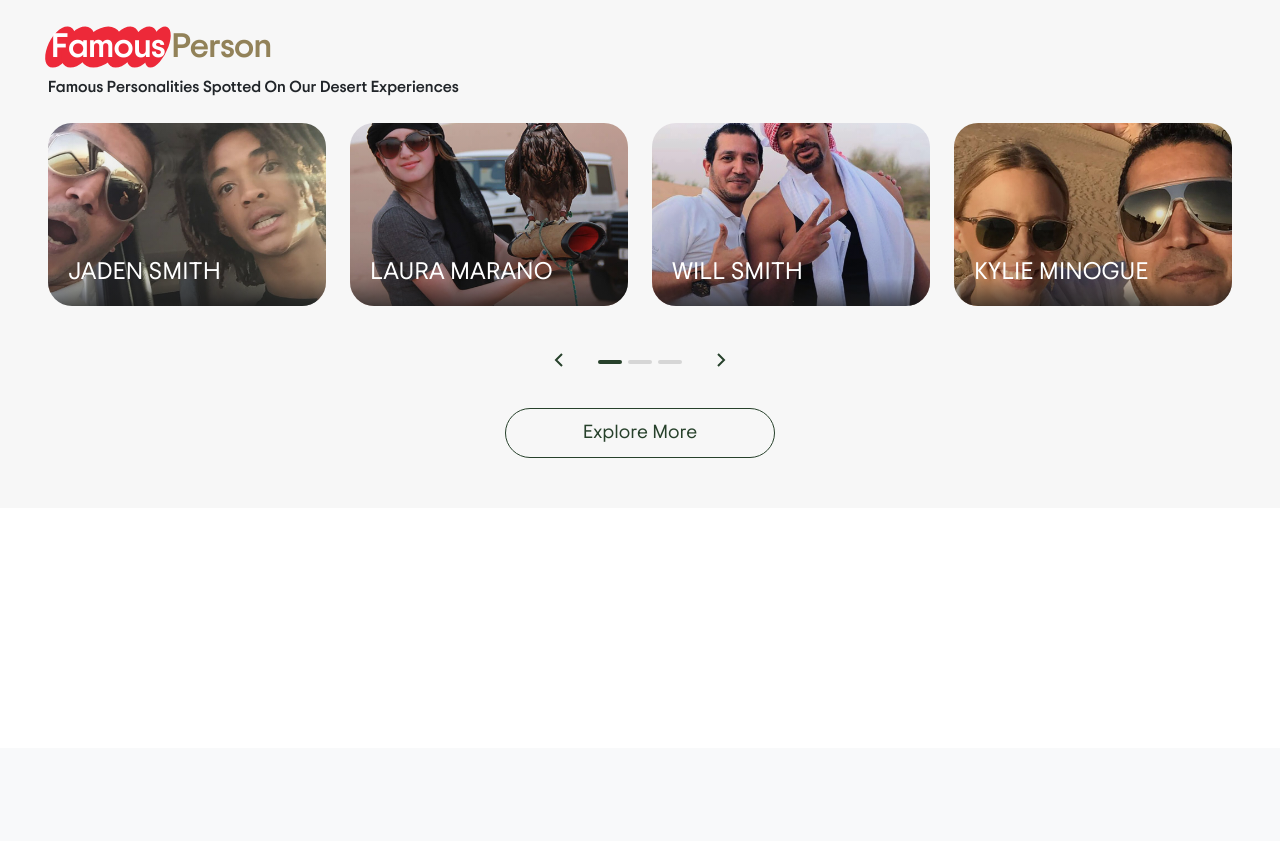
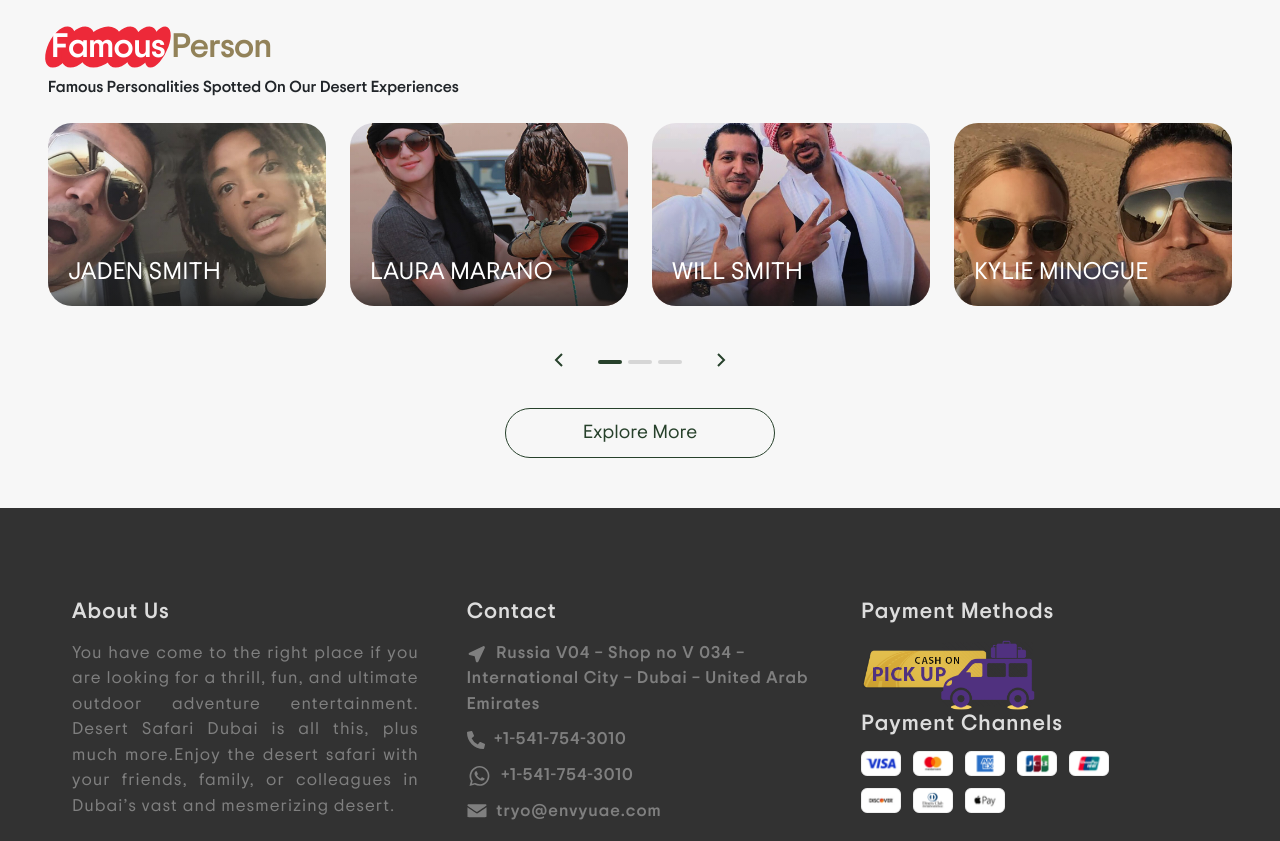
Before and after one commit to UsamaAhmed212/Arabian-Adventures, a PHP site: page / in a window 1280 px wide. Shown: the part 2469-3310 px from the top of the page. Before the commit the page ends 2927 px from the top, so only its background shows below. Run offline with PHP 8.4, Linux system fonts and the light colour scheme; style sheets or scripts are compiled from the project's sources.

Commit message:
Footer Section Design Complete

```diff
--- a/assets/styles/SCSS/home.scss
+++ b/assets/styles/SCSS/home.scss
@@ -162,13 +162,14 @@
     }
 }
 
-/* Top Tours Area Css */
+
 .waved-heading {
     > span:not(.waved) {
         color: #928259;
     }
 }
 
+/* Top Tours Area Css */
 .top-tours {
     .tour {
         height: 100%;
@@ -353,6 +354,7 @@
     }
 }
 
+/* Images Gallery Section Css */
 .gallery {
     margin-bottom: 24px;
 
@@ -437,6 +439,7 @@
     }
 }
 
+/* Celebrity Visits Area Css */
 .celebrity-visits-info {
     padding-top: 20px;
     padding-bottom: 50px;
@@ -620,3 +623,106 @@
         text-decoration: none;
     }
 }
+
+/* Footer Area Css */
+#footer {
+    padding-top: 90px;
+    color: #dddddd;
+    background-color: #555555;
+    background-color: #333333;
+    background-color: rgb(50, 50, 50);
+    letter-spacing: 1px;
+
+    .heading-title {
+        margin-bottom: 15px;
+
+        h5 {
+            margin: 0;
+            font-size: 22px;
+            font-weight: bold;
+        }
+    }
+
+    .about-content {
+        p {
+            color: #7f7f7f;
+            font-size: 17px;
+            text-align: justify;
+        }
+    }
+
+    .contact-content {
+
+        .content-item {
+            margin-bottom: 10px;
+
+            a {
+                text-decoration: none;
+                color: #7f7f7f;
+                font-size: 17px;
+                font-weight: bold;
+
+                svg {
+                    width: 20px;
+                    height: 20px;
+                    fill: #7f7f7f;
+                    margin-right: 5px;
+                }
+            }
+
+            &.address a svg {
+                // transform: rotate(15deg);
+            }
+
+            &.phone a svg {
+                width: 18px;
+                height: 18px;
+            }
+
+            &.whatsapp a svg {
+                width: 25px;
+                height: 24px;
+            }
+
+            &.email a svg {
+            }
+        }
+    }
+
+    .payment-methods-content {
+
+        .content-item {
+
+            &.pick-up {
+                img {
+                    width: 50%;
+                }
+            }
+        }
+    }
+
+    .payment-channels {
+
+        ul {
+            list-style-type: none;
+            display: flex;
+            -ms-flex-wrap: wrap;
+            flex-wrap: wrap;
+            padding: 0;
+            margin-top: 12px;
+            width: 80%;
+
+            li {
+                background-position: 50%;
+                background-repeat: no-repeat;
+                background-size: contain;
+                border: 1px solid #eee;
+                border-radius: 6px;
+                height: 25px;
+                margin-bottom: 12px;
+                margin-right: 12px;
+                width: 40px;
+            }
+        }
+    }
+}
--- a/assets/styles/css/home.css
+++ b/assets/styles/css/home.css
@@ -185,11 +185,11 @@
     transform: rotate(360deg);
   }
 }
-/* Top Tours Area Css */
 .waved-heading > span:not(.waved) {
   color: #928259;
 }
 
+/* Top Tours Area Css */
 .top-tours .tour {
   height: 100%;
   border: 1px solid #eee;
@@ -343,6 +343,7 @@
   box-shadow: 0 4px 8px rgba(0, 0, 0, 0.1);
 }
 
+/* Images Gallery Section Css */
 .gallery {
   margin-bottom: 24px;
 }
@@ -411,6 +412,7 @@
   transform: translate3d(-360px, 0, 0);
 }
 
+/* Celebrity Visits Area Css */
 .celebrity-visits-info {
   padding-top: 20px;
   padding-bottom: 50px;
@@ -562,4 +564,72 @@
   outline: 0;
   text-decoration: none;
 }
+
+/* Footer Area Css */
+#footer {
+  padding-top: 90px;
+  color: #dddddd;
+  background-color: #555555;
+  background-color: #333333;
+  background-color: rgb(50, 50, 50);
+  letter-spacing: 1px;
+}
+#footer .heading-title {
+  margin-bottom: 15px;
+}
+#footer .heading-title h5 {
+  margin: 0;
+  font-size: 22px;
+  font-weight: bold;
+}
+#footer .about-content p {
+  color: #7f7f7f;
+  font-size: 17px;
+  text-align: justify;
+}
+#footer .contact-content .content-item {
+  margin-bottom: 10px;
+}
+#footer .contact-content .content-item a {
+  text-decoration: none;
+  color: #7f7f7f;
+  font-size: 17px;
+  font-weight: bold;
+}
+#footer .contact-content .content-item a svg {
+  width: 20px;
+  height: 20px;
+  fill: #7f7f7f;
+  margin-right: 5px;
+}
+#footer .contact-content .content-item.phone a svg {
+  width: 18px;
+  height: 18px;
+}
+#footer .contact-content .content-item.whatsapp a svg {
+  width: 25px;
+  height: 24px;
+}
+#footer .payment-methods-content .content-item.pick-up img {
+  width: 50%;
+}
+#footer .payment-channels ul {
+  list-style-type: none;
+  display: flex;
+  flex-wrap: wrap;
+  padding: 0;
+  margin-top: 12px;
+  width: 80%;
+}
+#footer .payment-channels ul li {
+  background-position: 50%;
+  background-repeat: no-repeat;
+  background-size: contain;
+  border: 1px solid #eee;
+  border-radius: 6px;
+  height: 25px;
+  margin-bottom: 12px;
+  margin-right: 12px;
+  width: 40px;
+}
 /*# sourceMappingURL=home.css.map */
--- a/index.html
+++ b/index.html
@@ -990,9 +990,88 @@
         </div>
     </section>
 
-    <br/><br/><br/><br/><br/><br/><br/><br/><br/><br/>
-
-
+    <!-- Footer Area -->
+    <footer id="footer">
+        <div class="container-xxl px-5">
+            <div class="row m-0 justify-content-evenly">
+                <div class="col-md-4 px-4">
+                    <div class="heading-title">
+                        <h5>About Us</h5>
+                    </div>
+                    <div class="about-content">
+                        <p>You have come to the right place if you are looking for a thrill, fun, and ultimate outdoor adventure entertainment. Desert Safari Dubai is all this, plus much more.Enjoy the desert safari with your friends, family, or colleagues in Dubai’s vast and mesmerizing desert.</p>
+                    </div>
+                </div>
+                <div class="col-md-4 px-4">
+                    <div class="heading-title">
+                        <h5>Contact</h5>
+                    </div>
+                    <div class="contact-content">
+                        <div class="content-item address">
+                            <a href="#google-map-viewport">
+                                <svg viewBox="0 0 24 24" fill="none" xmlns="http://www.w3.org/2000/svg">
+                                    <path d="M21.3046 4.69335C21.908 3.41959 20.5806 2.09225 19.3069 2.69561L2.83473 10.4982C1.56185 11.1011 1.74664 12.9674 3.11305 13.309L9.17556 14.8247L10.6912 20.8872C11.0328 22.2536 12.8991 22.4384 13.502 21.1655L21.3046 4.69335Z" fill="inherit"/>
+                                </svg>
+                                Russia V04 – Shop no V 034 – International City – Dubai – United Arab Emirates
+                            </a>
+                        </div>
+                        <div class="content-item phone">
+                            <a href="#">
+                                <svg viewBox="0 0 512 512" xmlns="http://www.w3.org/2000/svg">
+                                    <path d="M497.39 361.8l-112-48a24 24 0 0 0-28 6.9l-49.6 60.6A370.66 370.66 0 0 1 130.6 204.11l60.6-49.6a23.94 23.94 0 0 0 6.9-28l-48-112A24.16 24.16 0 0 0 122.6.61l-104 24A24 24 0 0 0 0 48c0 256.5 207.9 464 464 464a24 24 0 0 0 23.4-18.6l24-104a24.29 24.29 0 0 0-14.01-27.6z"/></svg>
+                                +1-541-754-3010
+                            </a>
+                        </div>
+                        <div class="content-item whatsapp">
+                            <a href="#">
+                                <svg viewBox="0 0 24 24" version="1.1" id="svg8" xmlns="http://www.w3.org/2000/svg">
+                                    <path id="path4" d="M16.6,14c-0.2-0.1-1.5-0.7-1.7-0.8c-0.2-0.1-0.4-0.1-0.6,0.1c-0.2,0.2-0.6,0.8-0.8,1c-0.1,0.2-0.3,0.2-0.5,0.1c-0.7-0.3-1.4-0.7-2-1.2c-0.5-0.5-1-1.1-1.4-1.7c-0.1-0.2,0-0.4,0.1-0.5c0.1-0.1,0.2-0.3,0.4-0.4c0.1-0.1,0.2-0.3,0.2-0.4c0.1-0.1,0.1-0.3,0-0.4c-0.1-0.1-0.6-1.3-0.8-1.8C9.4,7.3,9.2,7.3,9,7.3c-0.1,0-0.3,0-0.5,0C8.3,7.3,8,7.5,7.9,7.6C7.3,8.2,7,8.9,7,9.7c0.1,0.9,0.4,1.8,1,2.6c1.1,1.6,2.5,2.9,4.2,3.7c0.5,0.2,0.9,0.4,1.4,0.5c0.5,0.2,1,0.2,1.6,0.1c0.7-0.1,1.3-0.6,1.7-1.2c0.2-0.4,0.2-0.8,0.1-1.2C17,14.2,16.8,14.1,16.6,14 M19.1,4.9C15.2,1,8.9,1,5,4.9c-3.2,3.2-3.8,8.1-1.6,12L2,22l5.3-1.4c1.5,0.8,3.1,1.2,4.7,1.2h0c5.5,0,9.9-4.4,9.9-9.9C22,9.3,20.9,6.8,19.1,4.9 M16.4,18.9c-1.3,0.8-2.8,1.3-4.4,1.3h0c-1.5,0-2.9-0.4-4.2-1.1l-0.3-0.2l-3.1,0.8l0.8-3l-0.2-0.3C2.6,12.4,3.8,7.4,7.7,4.9S16.6,3.7,19,7.5C21.4,11.4,20.3,16.5,16.4,18.9"/></svg>
+                                +1-541-754-3010
+                            </a>
+                        </div>
+                        <div class="content-item email">
+                            <a href="#">
+                                <svg fill="inherit" version="1.1" baseProfile="tiny" id="Layer_1" xmlns:x="&ns_extend;" xmlns:i="&ns_ai;" xmlns:graph="&ns_graphs;"
+                                    xmlns="http://www.w3.org/2000/svg" xmlns:xlink="http://www.w3.org/1999/xlink" xmlns:a="http://ns.adobe.com/AdobeSVGViewerExtensions/3.0/" viewBox="-0.5 0.5 42 42" xml:space="preserve">
+                                <path d="M40.5,31.5v-18c0,0-18.2,12.7-19.97,13.359C18.79,26.23,0.5,13.5,0.5,13.5v18c0,2.5,0.53,3,3,3h34
+                                    C40.029,34.5,40.5,34.061,40.5,31.5z M40.471,9.971c0-1.821-0.531-2.471-2.971-2.471h-34c-2.51,0-3,0.78-3,2.6l0.03,0.28
+                                    c0,0,18.069,12.44,20,13.12C22.57,22.71,40.5,10.1,40.5,10.1L40.471,9.971z"/>
+                                </svg>
+                                tryo@envyuae.com
+                            </a>
+                        </div>
+                    </div>
+                </div>
+                <div class="col-md-4 px-4">
+                    <div class="heading-title">
+                        <h5>Payment Methods</h5>
+                    </div>
+                    <div class="payment-methods-content">
+                        <div class="content-item pick-up">
+                            <img src="./assets/images/pick-up.png" alt="Payment Methods">
+                        </div>
+                        <div class="content-item payment-channels">
+                        </div>
+                    </div>
+                    <div class="heading-title">
+                        <h5>Payment Channels</h5>
+                    </div>
+                    <div class="content-item payment-channels">
+                        <ul>
+                            <li style="background-image:url(./assets/images/payment-channels/Payment_Visa.webp);"></li>
+                            <li style="background-image:url(./assets/images/payment-channels/credit-mastercard.webp);"></li>
+                            <li style="background-image:url(./assets/images/payment-channels/methed-Amex.webp);"></li>
+                            <li style="background-image:url(./assets/images/payment-channels/credit-jcb.webp);"></li>
+                            <li style="background-image:url(./assets/images/payment-channels/credit-union.webp);"></li>
+                            <li style="background-image:url(./assets/images/payment-channels/methed-Discover.webp);"></li>
+                            <li style="background-image:url(./assets/images/payment-channels/methed-Diners.webp);"></li>
+                            <li style="background-image:url(./assets/images/payment-channels/apple-pay.webp);"></li>
+                        </ul>
+                    </div>
+                </div>
+            </div>
+        </div>
+    </footer>
 
     <!-- Bootstrap Js -->
     <!-- <script src="https://cdn.jsdelivr.net/npm/bootstrap@5.0.2/dist/js/bootstrap.bundle.min.js" integrity="sha384-MrcW6ZMFYlzcLA8Nl+NtUVF0sA7MsXsP1UyJoMp4YLEuNSfAP+JcXn/tWtIaxVXM" crossorigin="anonymous"></script> -->
```
Also changed, not shown: assets/images/payment-channels/Payment_Visa.webp (added), assets/images/payment-channels/apple-pay.webp (added), assets/images/payment-channels/credit-jcb.webp (added), assets/images/payment-channels/credit-mastercard.webp (added), assets/images/payment-channels/credit-union.webp (added), assets/images/payment-channels/methed-Amex.webp (added), assets/images/payment-channels/methed-Diners.webp (added), assets/images/payment-channels/methed-Discover.webp (added), assets/images/pick-up.png (added), 1 other file.
